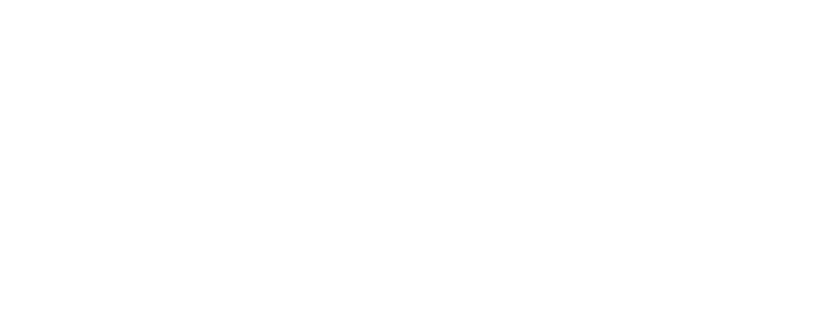
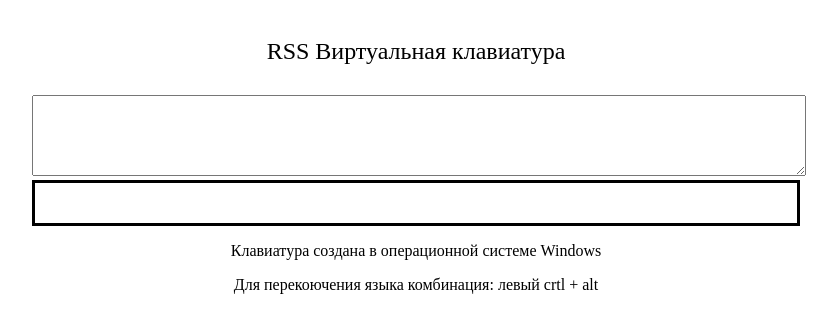
Before and after one commit to k2u6m5i3r/virtual-keyboard, a website: page src/index.html in a window 1280 px wide. Shown: the whole page, without its empty margins (224-1061 px from the left). Drawn offline with Linux system fonts and the light colour scheme.

Commit message:
add page layout

```diff
--- a/src/index.html
+++ b/src/index.html
@@ -4,7 +4,9 @@
   <meta charset="UTF-8">
   <meta http-equiv="X-UA-Compatible" content="IE=edge">
   <meta name="viewport" content="width=device-width, initial-scale=1.0">
+  <link rel="stylesheet" href="style.css">
   <title>Document</title>
+  <script src="./js/index.js" defer></script>
 </head>
 <body>
 
--- a/src/js/index.js
+++ b/src/js/index.js
@@ -1,3 +1,44 @@
-const a = 1
+class Keyboard {
+    buildingPage() {
+        let wrapperEl = document.createElement("div");
+        wrapperEl.classList.add("wrapper");
 
-console.log(a);
+        let keyboardContainerEl = document.createElement("div");
+        keyboardContainerEl.classList.add("keyboard__container","keyboard");
+
+        let keyboardTitelEl = document.createElement("div");
+        keyboardTitelEl.classList.add("keyboard__titel");
+        keyboardTitelEl.textContent = "RSS Виртуальная клавиатура";
+
+        let keyboardTextAreaEl = document.createElement("textarea");
+        keyboardTextAreaEl.classList.add("keyboard__text-area");
+        keyboardTextAreaEl.setAttribute("id", "textarea");
+        keyboardTextAreaEl.setAttribute("rows", "5");
+        keyboardTextAreaEl.setAttribute("cols", "50");
+
+        let keyboardbBodyEl = document.createElement("div");
+        keyboardbBodyEl.classList.add("keyboard__body");
+
+        let keyboardInfoEl = document.createElement("div");
+        keyboardInfoEl.classList.add("keyboard__info");
+        let keyboardInfoDesOneEl = document.createElement("p");
+        keyboardInfoDesOneEl.textContent = "Клавиатура создана в операционной системе Windows";
+        let keyboardInfoDesTwoEl = document.createElement("p");
+        keyboardInfoDesTwoEl.textContent = "Для перекоючения языка комбинация: левый crtl + alt";
+        keyboardInfoEl.appendChild(keyboardInfoDesOneEl);
+        keyboardInfoEl.appendChild(keyboardInfoDesTwoEl);
+
+        keyboardContainerEl.appendChild(keyboardTitelEl);
+        keyboardContainerEl.appendChild(keyboardTextAreaEl);
+        keyboardContainerEl.appendChild(keyboardbBodyEl);
+        keyboardContainerEl.appendChild(keyboardInfoEl);
+
+        wrapperEl.appendChild(keyboardContainerEl);
+
+        document.body.appendChild(wrapperEl);
+    }
+}
+
+let myKeyboard = new Keyboard();
+myKeyboard.buildingPage();
+console.log("in js");
--- /dev/null
+++ b/src/style.css
@@ -0,0 +1,36 @@
+body{
+    box-sizing: border-box;
+}
+
+.wrapper {
+}
+
+.keyboard__container {
+    margin: 0 auto;
+    max-width: 768px;
+}
+
+.keyboard {
+}
+
+.keyboard__titel {
+    font-size: 24px;
+    text-align: center;
+    padding: 30px 0px;
+}
+
+.keyboard__text-area {
+    width: 100%;
+}
+
+.keyboard__body {
+    /* удалить позднеее высоту! */
+    height: 40px;
+
+
+    border: 3px solid #000000;
+}
+
+.keyboard__info {
+    text-align: center;
+}
```
